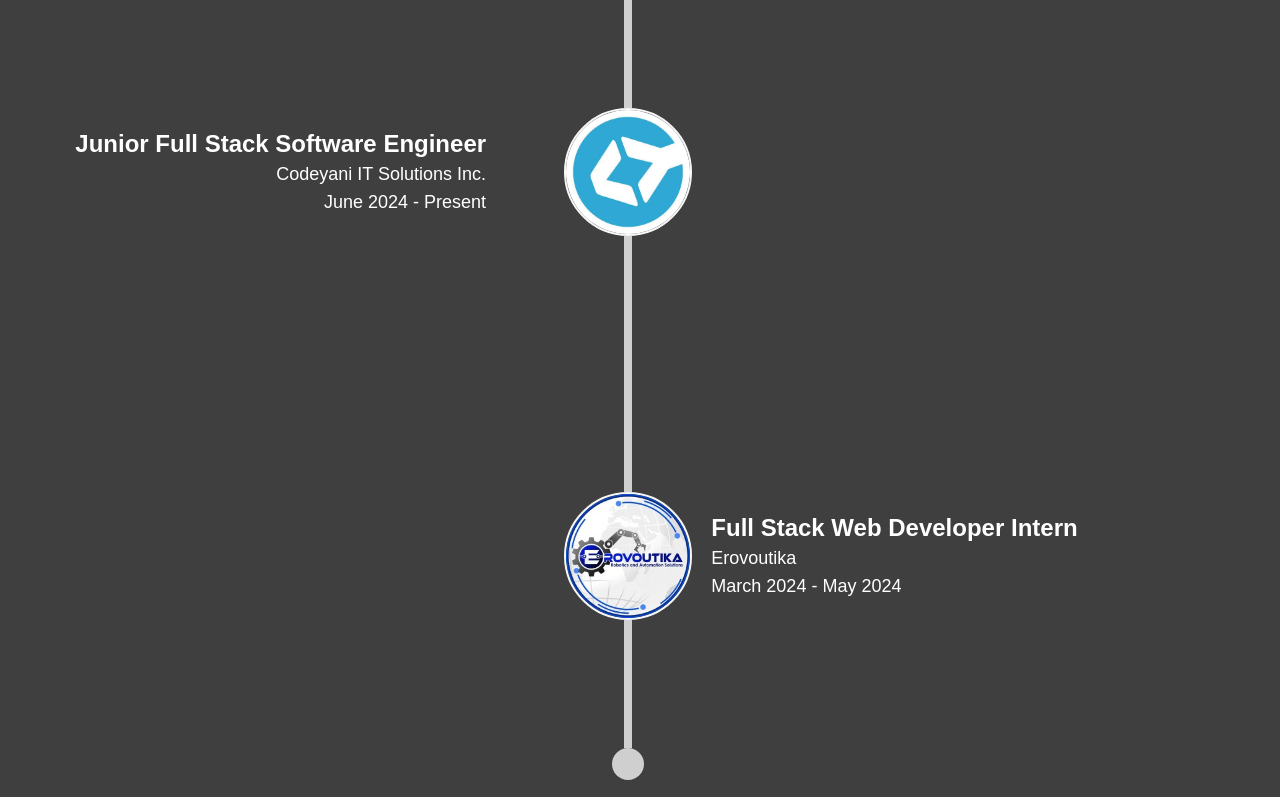
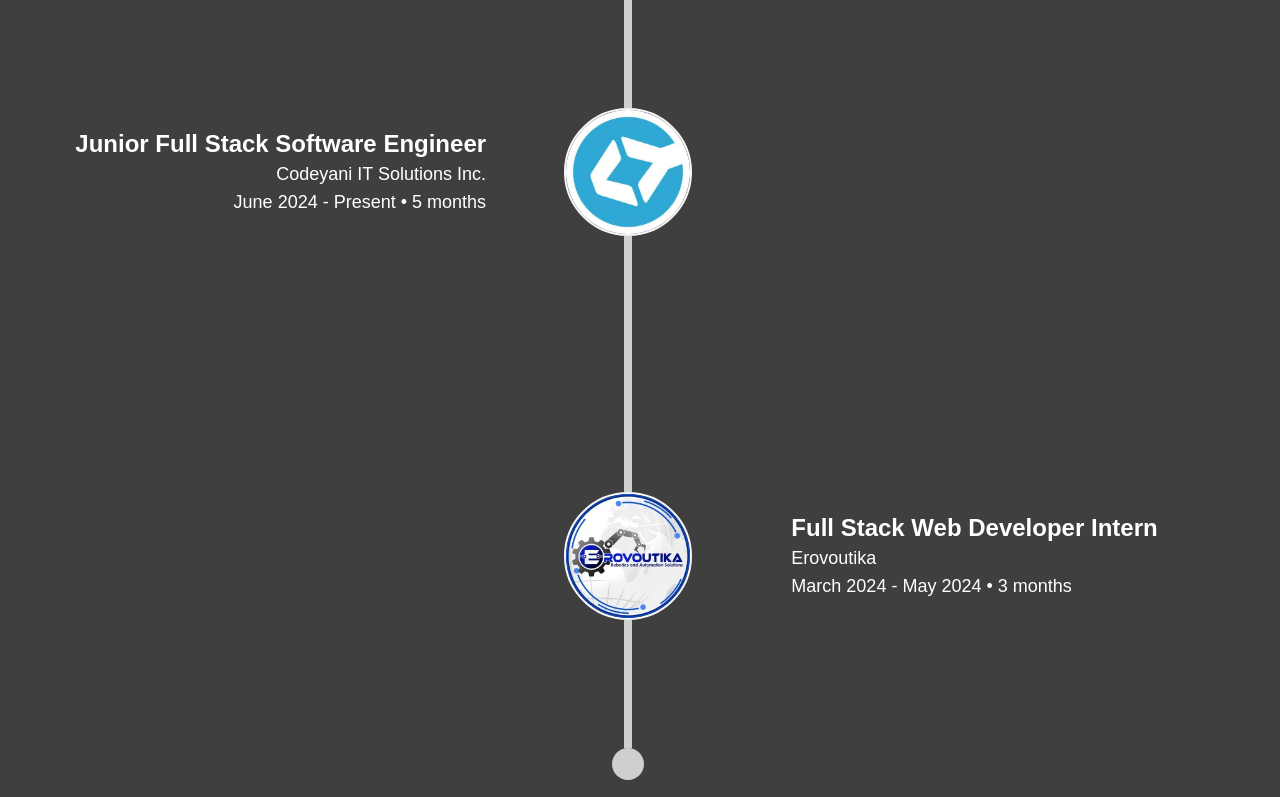
Before and after one commit to lancedalanon/my-portfolio, a Next.js app: page / in a window 1280 px wide. Shown: the part 2618-3415 px from the top of the page. Built offline with nearby package versions, Linux system fonts and the light colour scheme.

Commit message:
Enhance experience section to have dynamic datetime counter

```diff
--- a/components/home/ExperienceSection.tsx
+++ b/components/home/ExperienceSection.tsx
@@ -23,6 +23,36 @@ const useIsSmallScreen = () => {
     return isSmall;
 };
 
+// Utility function to calculate experience in years and months
+const calculateExperience = (startMonth: string, startYear: string, endMonth: string | null, endYear: string | null) => {
+    const startDate = new Date(`${startMonth} 1, ${startYear}`);
+
+    // Treat the start date as the 1st of the month and the end date as the last day of the month
+    let endDate;
+    if (endMonth && endYear) {
+        // Set endDate to the last day of the end month
+        endDate = new Date(Number(endYear), Number(new Date(`${endMonth} 1, ${endYear}`).getMonth()) + 1, 0);
+    } else {
+        // If 'Present', use the current date (set to the last day of the current month)
+        const today = new Date();
+        endDate = new Date(today.getFullYear(), today.getMonth() + 1, 0);
+    }
+
+    // Calculate the difference in total months
+    const totalMonths = (endDate.getFullYear() - startDate.getFullYear()) * 12 + (endDate.getMonth() - startDate.getMonth() + 1);
+    const years = Math.floor(totalMonths / 12);
+    const months = totalMonths % 12;
+
+    // Handle cases where year is 0 or month is 0
+    if (years === 0) {
+        return `${months} months`;
+    } else if (months === 0) {
+        return `${years} years`;
+    } else {
+        return `${years} years and ${months} months`;
+    }
+};
+
 // Main component for Experience section
 const ExperienceSection: React.FC = () => {
     const isSmallScreen = useIsSmallScreen();
@@ -30,7 +60,7 @@ const ExperienceSection: React.FC = () => {
     return (
         <section id="experience" className="px-5 py-14 bg-custom-700">
             <h2 className="text-5xl font-bold text-custom-100 text-center mb-10">
-                EXPERIENCE
+                CAREER HIGHLIGHTS
             </h2>
             {/* Render the appropriate component based on screen size */}
             {isSmallScreen ? <SmallScreenExperience experience={experienceData} /> : <LargeScreenExperience experience={experienceData} />}
@@ -63,7 +93,7 @@ const SmallScreenExperience: React.FC<{ experience: typeof experienceData }> = (
                         <strong className="text-md">{item.role}</strong>
                         <p className="text-sm">{item.company_name}</p>
                         <p className="text-sm">
-                            {item.month_started} {item.year_started} - {item.month_ended ? `${item.month_ended} ${item.year_ended}` : 'Present'}
+                            {item.month_started} {item.year_started} - {item.month_ended ? `${item.month_ended} ${item.year_ended}` : 'Present'} • {calculateExperience(item.month_started, item.year_started, item.month_ended, item.year_ended)}
                         </p>
                     </div>
 
@@ -99,7 +129,7 @@ const LargeScreenExperience: React.FC<{ experience: typeof experienceData }> = (
                                 <strong className="text-lg md:text-2xl">{item.role}</strong>
                                 <p className="text-md md:text-lg">{item.company_name}</p>
                                 <p className="text-md md:text-lg">
-                                    {item.month_started} {item.year_started} - {item.month_ended ? `${item.month_ended} ${item.year_ended}` : 'Present'}
+                                    {item.month_started} {item.year_started} - {item.month_ended ? `${item.month_ended} ${item.year_ended}` : 'Present'} • {calculateExperience(item.month_started, item.year_started, item.month_ended, item.year_ended)}
                                 </p>
                             </div>
                             <div className="relative h-32 w-32">
@@ -126,11 +156,11 @@ const LargeScreenExperience: React.FC<{ experience: typeof experienceData }> = (
                                     width={200}
                                 />
                             </div>
-                            <div className="text-white text-start mr-20">
+                            <div className="text-white text-start ml-20">
                                 <strong className="text-lg md:text-2xl">{item.role}</strong>
                                 <p className="text-md md:text-lg">{item.company_name}</p>
                                 <p className="text-md md:text-lg">
-                                    {item.month_started} {item.year_started} - {item.month_ended ? `${item.month_ended} ${item.year_ended}` : 'Present'}
+                                    {item.month_started} {item.year_started} - {item.month_ended ? `${item.month_ended} ${item.year_ended}` : 'Present'} • {calculateExperience(item.month_started, item.year_started, item.month_ended, item.year_ended)}
                                 </p>
                             </div>
                         </>
```
Also changed, not shown: app/projects/page.tsx (added).
